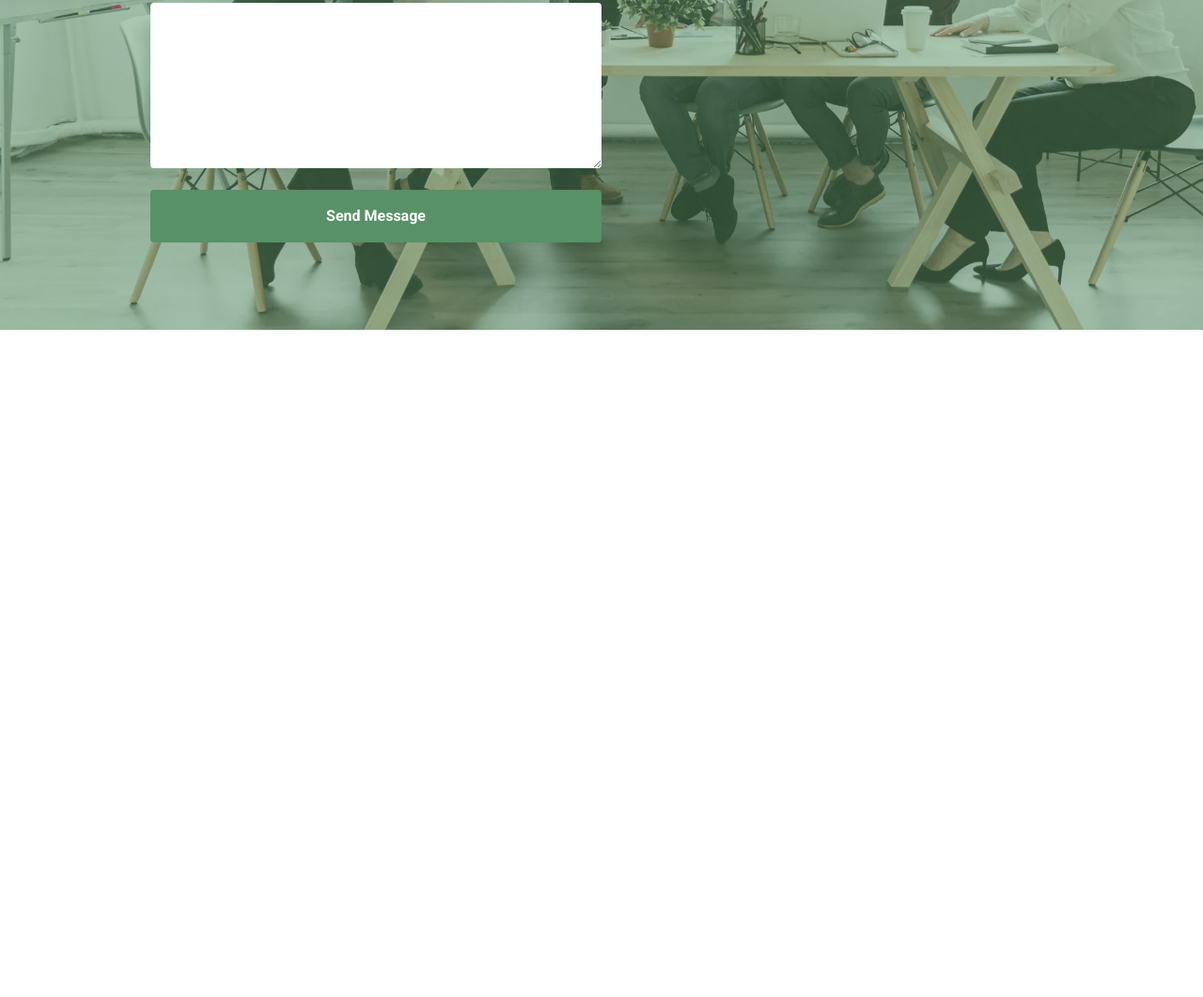
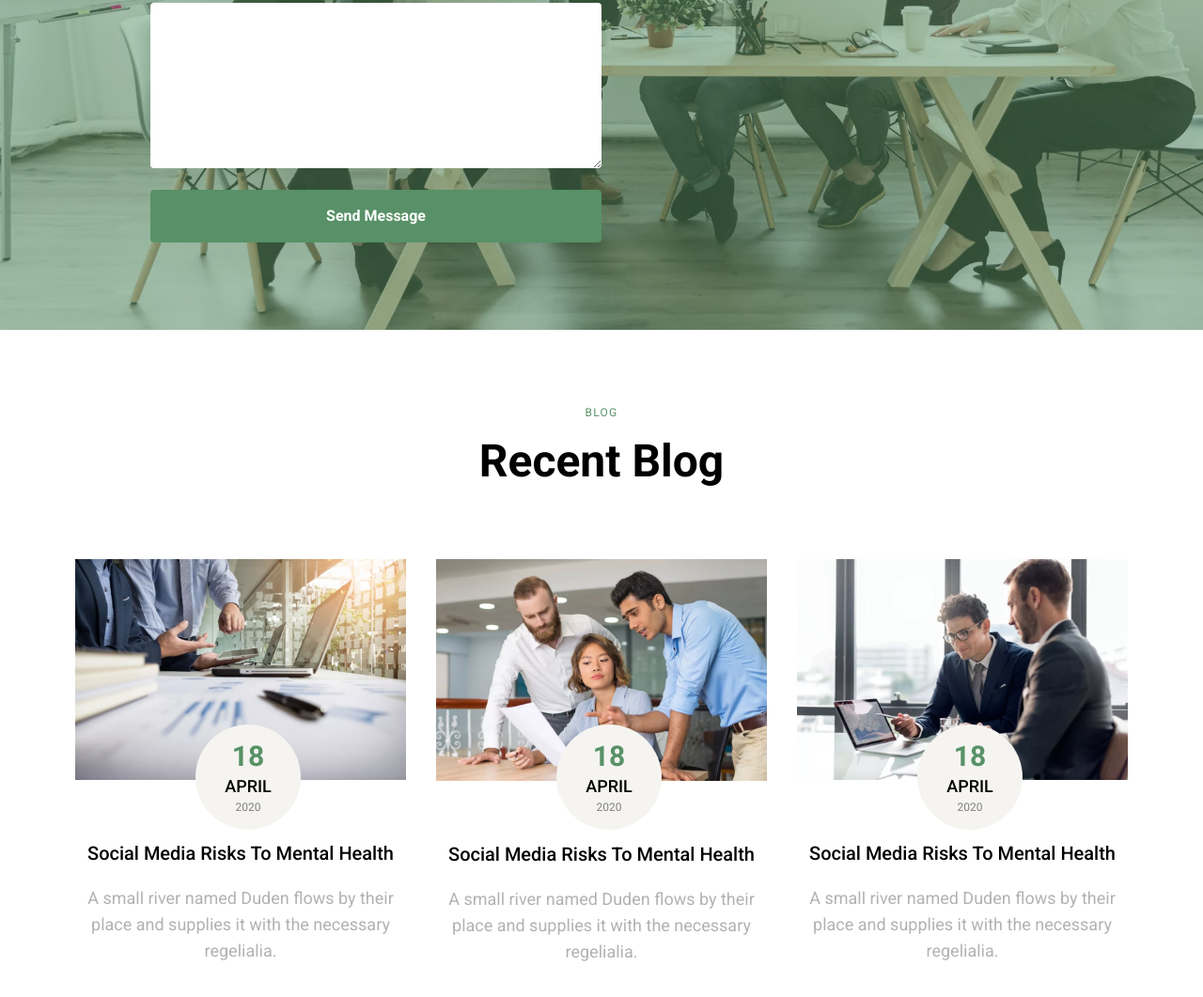
Before and after one commit to shajalal07s/figma-8, a website: page index.html in a window 1280 px wide. Shown: the part 5036-6097 px from the top of the page at 94% size. Before the commit the page ends 5387 px from the top, so only its background shows below. Drawn offline with Linux system fonts and the light colour scheme.

Commit message:
blog sction create

```diff
--- a/index.html
+++ b/index.html
@@ -559,6 +559,80 @@
                 </div>
             </div>
         </section>
+
+        <!-- Blog Section -->
+
+        <section>
+            <div class="container py-20">
+                <div class="text-center">
+                    <p class="uppercase text-xs tracking-widest	text-color-primary">Blog</p>
+                    <p class="text-5xl mt-5 font-semibold">Recent Blog</p>
+                </div>
+
+                <div class="flex flex-col md:flex-row gap-2 md:gap-8">
+
+                    <!-- Blog Card-1 -->
+
+                    <div class="md:w-1/3 relative mt-20">
+                        <div class="">
+                            <img src="./img/image_1.jpg" class="w-full h-full" alt="">
+                        </div>
+                        <div class="size-28 absolute bottom-28 md:bottom-36 left-40 md:left-32 text-center flex flex-col
+                            justify-center items-center rounded-full duration-300
+                            hover:bg-color-primary hover:text-white bg-color-secendary">
+                            <p class="text-3xl hover:text-white text-color-primary font-semibold">18</p>
+                            <p class="text-lg font-medium">APRIL</p>
+                            <p class="text-xs text-color-white-dark">2020</p>
+                        </div>
+                        <p class="text-xl font-medium mt-16 text-center hover:text-color-primary duration-200">Social Media Risks To Mental Health</p>
+                        <p class="text-lg text-center text-color-text mt-5">
+                            A small river named Duden flows by their place
+                             and supplies it with the necessary regelialia.
+                        </p>
+                    </div>
+
+                    <!-- Blog Card-2 -->
+
+                    <div class="md:w-1/3 relative mt-20">
+                        <div class="">
+                            <img src="./img/image_2.jpg" class="w-full h-full" alt="">
+                        </div>
+                        <div class="size-28 absolute bottom-28 md:bottom-36 left-40 md:left-32 text-center flex flex-col
+                            justify-center items-center rounded-full duration-300
+                            hover:bg-color-primary hover:text-white bg-color-secendary">
+                            <p class="text-3xl hover:text-white text-color-primary font-semibold">18</p>
+                            <p class="text-lg font-medium">APRIL</p>
+                            <p class="text-xs text-color-white-dark">2020</p>
+                        </div>
+                        <p class="text-xl font-medium mt-16 text-center hover:text-color-primary duration-200">Social Media Risks To Mental Health</p>
+                        <p class="text-lg text-center text-color-text mt-5">
+                            A small river named Duden flows by their place
+                             and supplies it with the necessary regelialia.
+                        </p>
+                    </div>
+
+                    <!-- Blog Card-3 -->
+
+                    <div class="md:w-1/3 relative mt-20">
+                        <div class="">
+                            <img src="./img/image_3.jpg" class="w-full h-full" alt="">
+                        </div>
+                        <div class="size-28 absolute bottom-28 md:bottom-36 left-40 md:left-32 text-center flex flex-col
+                            justify-center items-center rounded-full duration-300
+                            hover:bg-color-primary hover:text-white bg-color-secendary">
+                            <p class="text-3xl hover:text-white text-color-primary font-semibold">18</p>
+                            <p class="text-lg font-medium">APRIL</p>
+                            <p class="text-xs text-color-white-dark">2020</p>
+                        </div>
+                        <p class="text-xl font-medium mt-16 text-center hover:text-color-primary duration-200">Social Media Risks To Mental Health</p>
+                        <p class="text-lg text-center text-color-text mt-5">
+                            A small river named Duden flows by their place
+                             and supplies it with the necessary regelialia.
+                        </p>
+                    </div>
+                </div>
+            </div>
+        </section>
     </main>
 
     <script>
--- a/tailwind.config.js
+++ b/tailwind.config.js
@@ -8,6 +8,8 @@ module.exports = {
         'color-text': '#b2b2b2',
         'color-secendary': '#f5f4f0',
         'color-white-dark': '#808080',
+        'color-black-light': '#1a1a1a',
+        'color-black-ass': ''
       },
       fontFamily : {
         'font-roboto': 'Roboto'
```
Also changed, not shown: src/output.css.
